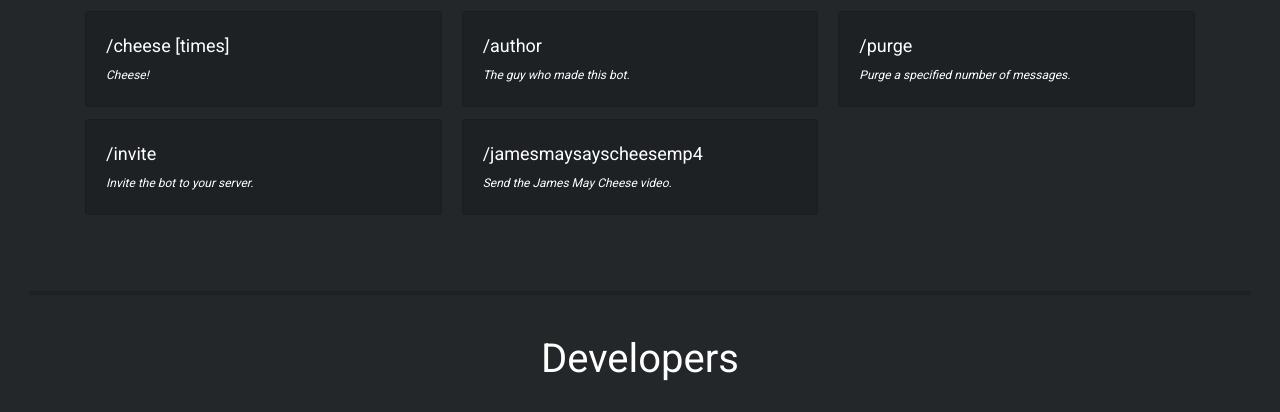
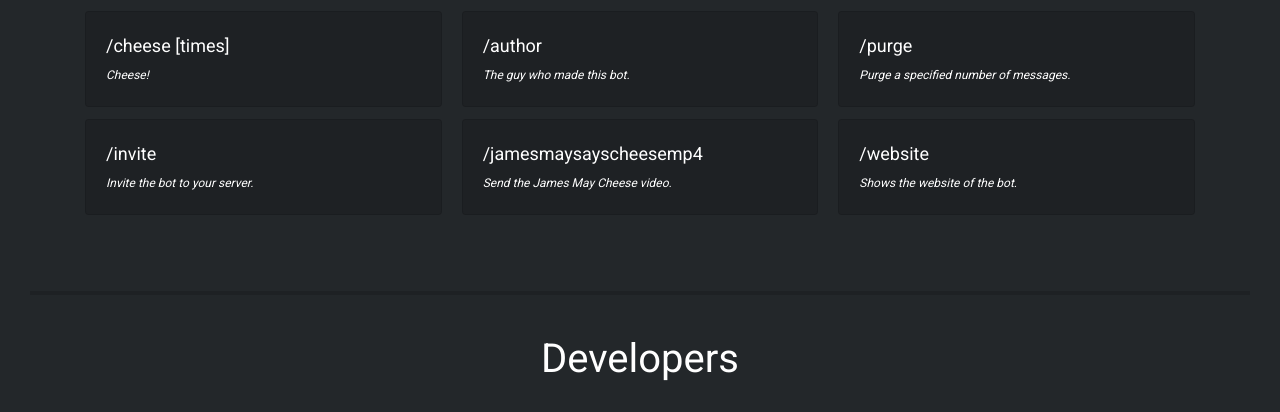
Before and after one commit to Asher1and0/bot, a plain HTML site: page index.html in a window 1280 px wide. Shown: the part 672-1084 px from the top of the page. Drawn offline with nearby package versions, Linux system fonts and the light colour scheme.

Commit message:
Update index.html

```diff
--- a/index.html
+++ b/index.html
@@ -93,6 +93,11 @@
             <p class="card-text">/purge<br /><i class="smalltext">Purge a specified number of messages.</i></p>
           </div>
         </div>
+	<div class="card bg-primary">
+          <div class="card-body">
+            <p class="card-text">/website<br /><i class="smalltext">Shows the website of the bot.</i></p>
+          </div>
+        </div>
       </div>
     </div><br /><br />
     <hr style="background-size: 4px; border-top: 4px solid #FFF0F2;
```
